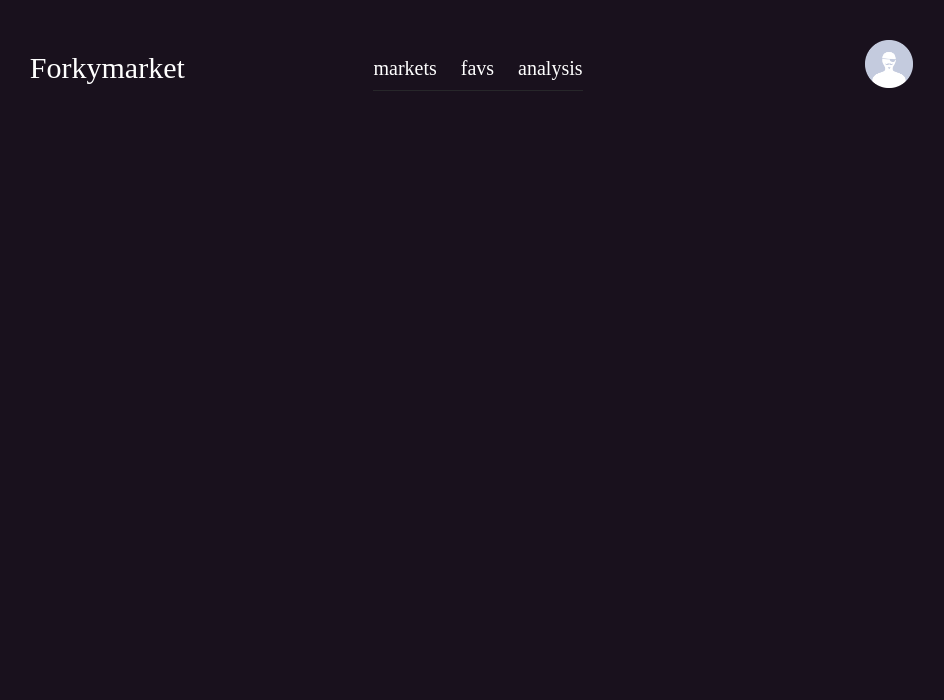
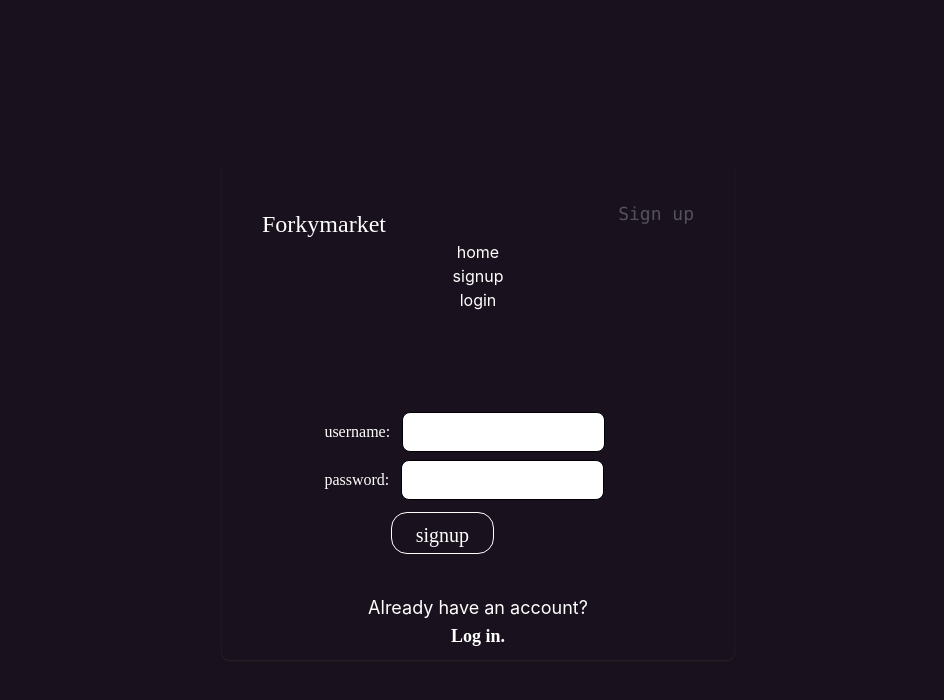
Before and after one commit to osso2k/project5, a React (Vite) app in the folder frontend/: page /signup in a window 1280 px wide. Shown: the top 700 px of the page, without its empty margins (162-1106 px from the left). Built offline with nearby package versions, Linux system fonts and the light colour scheme; a web font is replaced by a local one.

Commit message:
brain is running on low. will recharge aand continue the api implementaion. Liked the approach to modularize api calls.

```diff
--- a/frontend/package.json
+++ b/frontend/package.json
@@ -11,8 +11,10 @@
   },
   "dependencies": {
     "@tailwindcss/vite": "^4.2.2",
+    "axios": "^1.15.0",
     "react": "^19.2.4",
     "react-dom": "^19.2.4",
+    "react-router-dom": "^7.14.0",
     "tailwindcss": "^4.2.2"
   },
   "devDependencies": {
--- /dev/null
+++ b/frontend/src/api.ts
@@ -0,0 +1,6 @@
+import axios from "axios";
+
+const api =  axios.create({
+    baseURL:"http://localhost:8080/",
+})
+export default api
--- a/frontend/src/main.tsx
+++ b/frontend/src/main.tsx
@@ -1,12 +1,21 @@
 import { StrictMode } from 'react'
 import { createRoot } from 'react-dom/client'
+import { BrowserRouter, Routes , Route } from 'react-router-dom'
 import './index.css'
 import App from './App.tsx'
+import Signup from './pages/Signup.tsx'
+import Login from './pages/Login.tsx'
 
 createRoot(document.getElementById('root')!).render(
   <div className='flex min-h-screen w-full bg-[hsl(280,26%,9%)] text-white'>
   <StrictMode>
-    <App />
+    <BrowserRouter >
+      <Routes>
+        <Route path='/' element={<App />} />
+        <Route path='/signup' element={<Signup />} />
+        <Route path='/login' element={<Login />} />
+      </Routes>
+    </BrowserRouter>
   </StrictMode>
   </div>
 )
--- a/frontend/src/pages/Login.tsx
+++ b/frontend/src/pages/Login.tsx
@@ -1,8 +1,37 @@
+import { useNavigate } from "react-router-dom"
 
 const Login = () => {
-  return (
-    <div>Login</div>
-  )
-}
+    const navigate = useNavigate()
+    return (
+      <div className="flex w-full h-full mt-40">
+          <div className="flex flex-col flex-wrap mx-auto h-[500px] w-[40%] shadow shadow-zinc-800 rounded-lg ">
+              <div className="flex">
+                  <h1 className="font-minecraft text-2xl pt-12 pl-20">Forkymarket</h1>
+                  <p className="font-mono text-sm my-auto pt-14 pl-2 text-zinc-600">Sign up.</p>
+                  <button onClick={()=>{navigate("/")}}>home</button>
+                  <button onClick={()=>{navigate("/signup")}}>signup</button>
+                  <button onClick={()=>{navigate("/login")}}>login</button>
+              </div>
+          <div className="pt-24 flex flex-col flex-wrap">
+              <form action="">
+                  <div className="flex pl-[20%] p-1">
+                      <label className="font-minecraft my-auto pr-3" >username: </label>
+                      <input className="text-black text-lg pl-2 h-10 border border-black w-[50%] bg-white rounded-lg" type="text" />
+                  </div>
+                  <div className="flex pl-[20%] p-1">
+                      <label className="font-minecraft my-auto pr-3" >password: </label>
+                      <input className="text-black text-lg pl-2 h-10 border border-black w-[50%] bg-white rounded-lg" type="text" />
+                  </div>
+                  <button className="flex mx-auto mt-2 mr-60 pt-2 text-xl rounded-2xl px-6 cursor-pointer my-auto py-1 text-center font-minecraft border" type="submit">Login</button>
+              </form>
+              <div className="text-white text-lg text-center">
+              <p className=" pt-10 ">Dont have an account?</p>
+              <span className="font-minecraft font-semibold cursor-pointer"> Sign up.</span>
+              </div>
+          </div>
+          </div>
+      </div>
+    )
+  }
 
-export default Login
+  export default Login
--- a/frontend/src/pages/Signup.tsx
+++ b/frontend/src/pages/Signup.tsx
@@ -1,8 +1,44 @@
+import { useState } from "react"
+import { useNavigate } from "react-router-dom"
 
+interface Form {
+    username:string;
+    password:string;
+}
 
 const Signup = () => {
+    const navigate = useNavigate()
+    const [loading,setLoading] = useState<boolean>(false);
+    const [form,setForm] = useState<Form>({username:"" , password:""})
   return (
-    <div>Signup</div>
+    <div className="flex w-full h-full mt-40">
+        <div className="flex flex-col flex-wrap mx-auto h-[500px] w-[40%] shadow shadow-zinc-800 rounded-lg ">
+            <div className="flex justify-between">
+                <h1 className="font-minecraft text-2xl pt-12 pl-10">Forkymarket</h1>
+                <p className="font-mono text-lg my-auto pt-7 pr-10  text-zinc-600">Sign up</p>
+            </div>
+                <button onClick={()=>{navigate("/")}}>home</button>
+                  <button onClick={()=>{navigate("/signup")}}>signup</button>
+                  <button onClick={()=>{navigate("/login")}}>login</button>
+        <div className="pt-24 flex flex-col flex-wrap">
+            <form action="">
+                <div className="flex pl-[20%] p-1">
+                    <label className="font-minecraft my-auto pr-3" >username: </label>
+                    <input className="text-black text-lg pl-2 h-10 border border-black w-[50%] bg-white rounded-lg" type="text" />
+                </div>
+                <div className="flex pl-[20%] p-1">
+                    <label className="font-minecraft my-auto pr-3" >password: </label>
+                    <input className="text-black text-lg pl-2 h-10 border border-black w-[50%] bg-white rounded-lg" type="text" />
+                </div>
+                <button className="flex mx-auto mt-2 mr-60 pt-2 text-xl rounded-2xl px-6 cursor-pointer my-auto py-1 text-center font-minecraft border" type="submit">signup</button>
+            </form>
+            <div className="text-white text-lg text-center">
+            <p className=" pt-10 ">Already have an account?</p>
+            <span className="font-minecraft font-semibold cursor-pointer"> Log in.</span>
+            </div>
+        </div>
+        </div>
+    </div>
   )
 }
 
```
Also changed, not shown: 1 other file (tests, documents, lock files or other folders).
